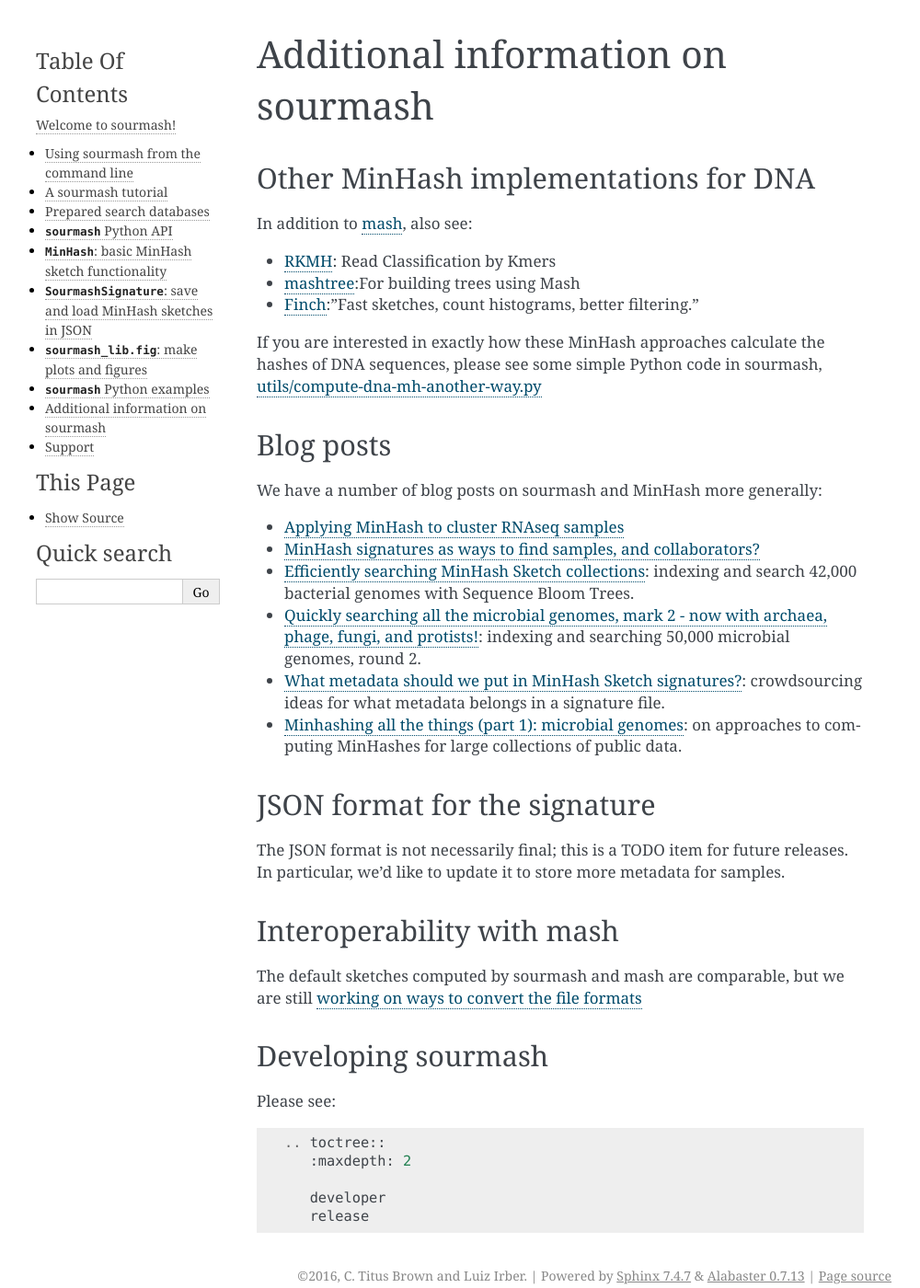
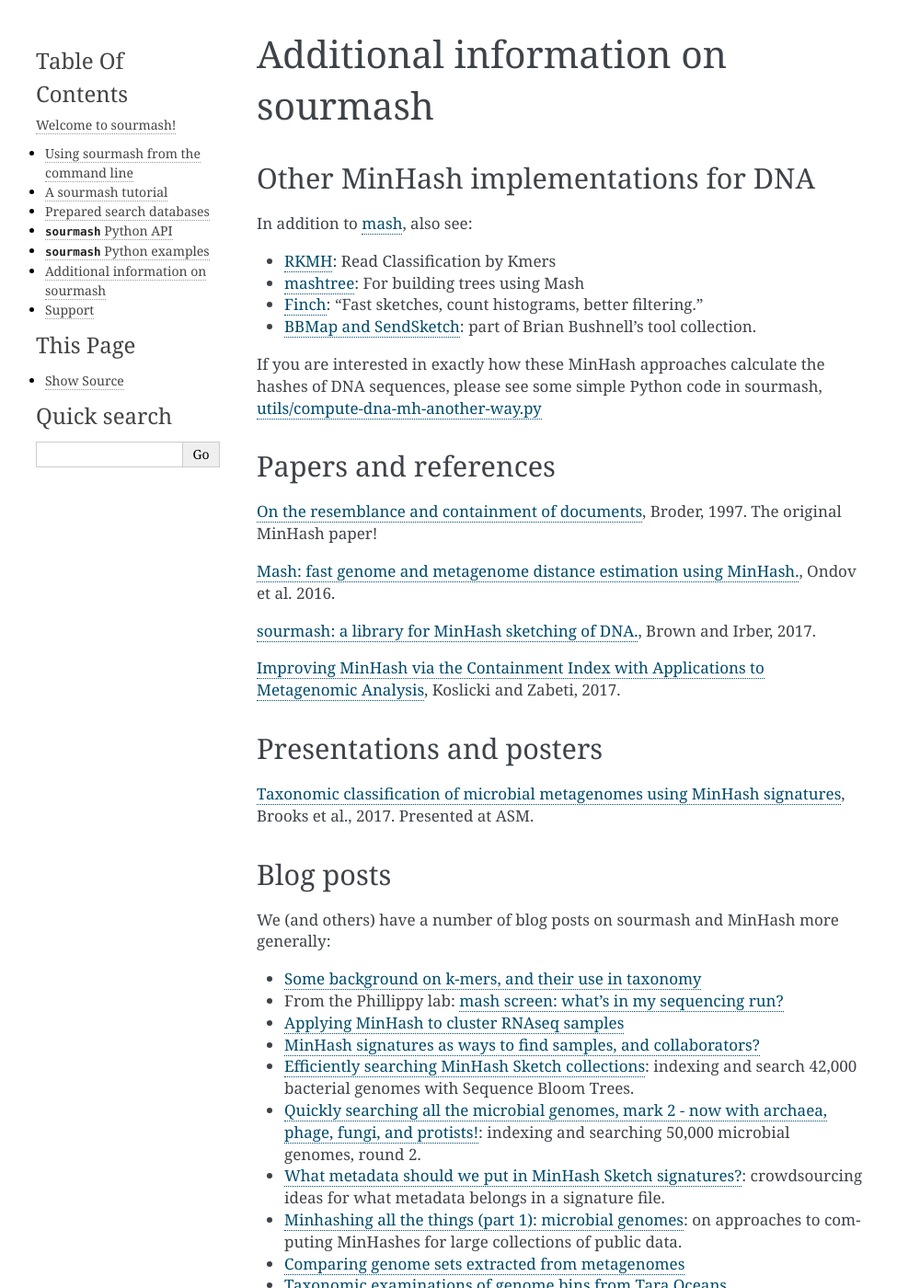
Before and after one commit to sourmash-bio/sourmash, a Sphinx documentation site: the page built from doc/more-info.md, in a window 1280 px wide and 1400 px high. Shown: the whole window at 92% size, without its empty margins (141-1141 px from the left). Built offline with Sphinx 7.4.7, drawn with Linux system fonts in a browser that asks for light colours; pages that are not in the unit, such as notebooks, are missing from menus; some of the changed text lies outside the part shown.

Commit message:
merge branch master, resolve conflicts

````diff
--- a/doc/api.md
+++ b/doc/api.md
@@ -5,23 +5,26 @@ The primary programmatic way of interacting with `sourmash` is via
 its Python API.  (The core MinHash Python API closely mirrors the
 underlying C++ code, but for now this is undocumented.)
 
-.. contents::
-   :depth: 2
+Contents
+* [`MinHash`: basic MinHash sketch functionality](# `MinHash`: basic MinHash sketch functionality)
+* [`SourmashSignature`: save and load MinHash sketches in JSON](# `SourmashSignature`: save and load MinHash sketches in JSON)
+* [`sourmash_lib.fig`: make plots and figures](# `sourmash_lib.fig`: make plots and figures)
 
-# `MinHash`: basic MinHash sketch functionality
+## `MinHash`: basic MinHash sketch functionality
 
-
+```
 .. automodule:: sourmash_lib
    :members:
+```
+## `SourmashSignature`: save and load MinHash sketches in JSON
 
-# `SourmashSignature`: save and load MinHash sketches in JSON
-
-
+```
 .. automodule:: sourmash_lib.signature
    :members:
+```
+## `sourmash_lib.fig`: make plots and figures
 
-# `sourmash_lib.fig`: make plots and figures
-
-
+```
 .. automodule:: sourmash_lib.fig
    :members:
+```
--- a/doc/more-info.md
+++ b/doc/more-info.md
@@ -7,19 +7,38 @@
 In addition to [mash][0], also see:
 
 * [RKMH][1]: Read Classification by Kmers
-* [mashtree][2]:For building trees using Mash
-* [Finch][3]:"Fast sketches,
+* [mashtree][2]: For building trees using Mash
+* [Finch][3]: "Fast sketches,
   count histograms, better filtering."
+* [BBMap and SendSketch][13]: part of Brian Bushnell's tool collection.
 
 If you are interested in exactly how these MinHash approaches
 calculate the hashes of DNA sequences, please see some simple Python
 code in sourmash, [utils/compute-dna-mh-another-way.py][4]
 
+## Papers and references
+
+ [On the resemblance and containment of documents][20],  Broder, 1997. The original MinHash paper!
+
+ [Mash: fast genome and metagenome distance estimation using MinHash.][21], Ondov et al. 2016.
+
+ [sourmash: a library for MinHash sketching of DNA.][22], Brown and Irber, 2017.
+
+ [Improving MinHash via the Containment Index with Applications to Metagenomic Analysis][23], Koslicki and Zabeti, 2017.
+
+## Presentations and posters
+
+[Taxonomic classification of microbial metagenomes using MinHash signatures][12], Brooks et al., 2017. Presented at ASM.
 
 ## Blog posts
 
 
-We have a number of blog posts on sourmash and MinHash more generally:
+ We (and others) have a number of blog posts on sourmash and MinHash
+ more generally:
+
+ * [Some background on k-mers, and their use in taxonomy][15]
+
+ * From the Phillippy lab: [mash screen: what's in my sequencing run?][14]
 
 * [Applying MinHash to cluster RNAseq samples][5]
 
@@ -41,6 +60,13 @@ We have a number of blog posts on sourmash and MinHash more generally:
 * [Minhashing all the things (part 1): microbial genomes][10]:
    on
   approaches to computing MinHashes for large collections of public data.
+* [Comparing genome sets extracted from metagenomes][16]
+
+* [Taxonomic examinations of genome bins from Tara Oceans][17]
+
+* [Classifying genome bins using a custom reference database, part I][18]
+
+* [Classifying genome bins using a custom reference database, part II][19]
 
 ## JSON format for the signature
 
@@ -78,3 +104,15 @@ Please see:
 [9]:http://ivory.idyll.org/blog/2016-sourmash-signatures-metadata.html
 [10]:http://blog.luizirber.org/2016/12/28/soursigs-arch-1/
 [11]:https://github.com/marbl/Mash/issues/27
+[12]:https://osf.io/mu4gk/
+[13]:http://seqanswers.com/forums/showthread.php?t=74019
+[14]:https://genomeinformatics.github.io/mash-screen/
+[15]:http://ivory.idyll.org/blog/2017-something-about-kmers.html
+[16]:http://ivory.idyll.org/blog/2017-comparing-genomes-from-metagenomes.html
+[17]:http://ivory.idyll.org/blog/2017-taxonomy-of-tara-ocean-genomes.html
+[18]:http://ivory.idyll.org/blog/2017-classify-genome-bins-with-custom-db-part-1.html
+[19]:http://ivory.idyll.org/blog/2017-classify-genome-bins-with-custom-db-part-2.html
+[20]:http://ieeexplore.ieee.org/document/666900/?reload=true
+[21]:https://genomebiology.biomedcentral.com/articles/10.1186/s13059-016-0997-x
+[22]:http://joss.theoj.org/papers/3d793c6e7db683bee7c03377a4a7f3c9
+[23]:https://www.biorxiv.org/content/early/2017/09/04/184150
````
Also changed, not shown: doc/command-line.md (+14 -2 lines), 7 other files.
